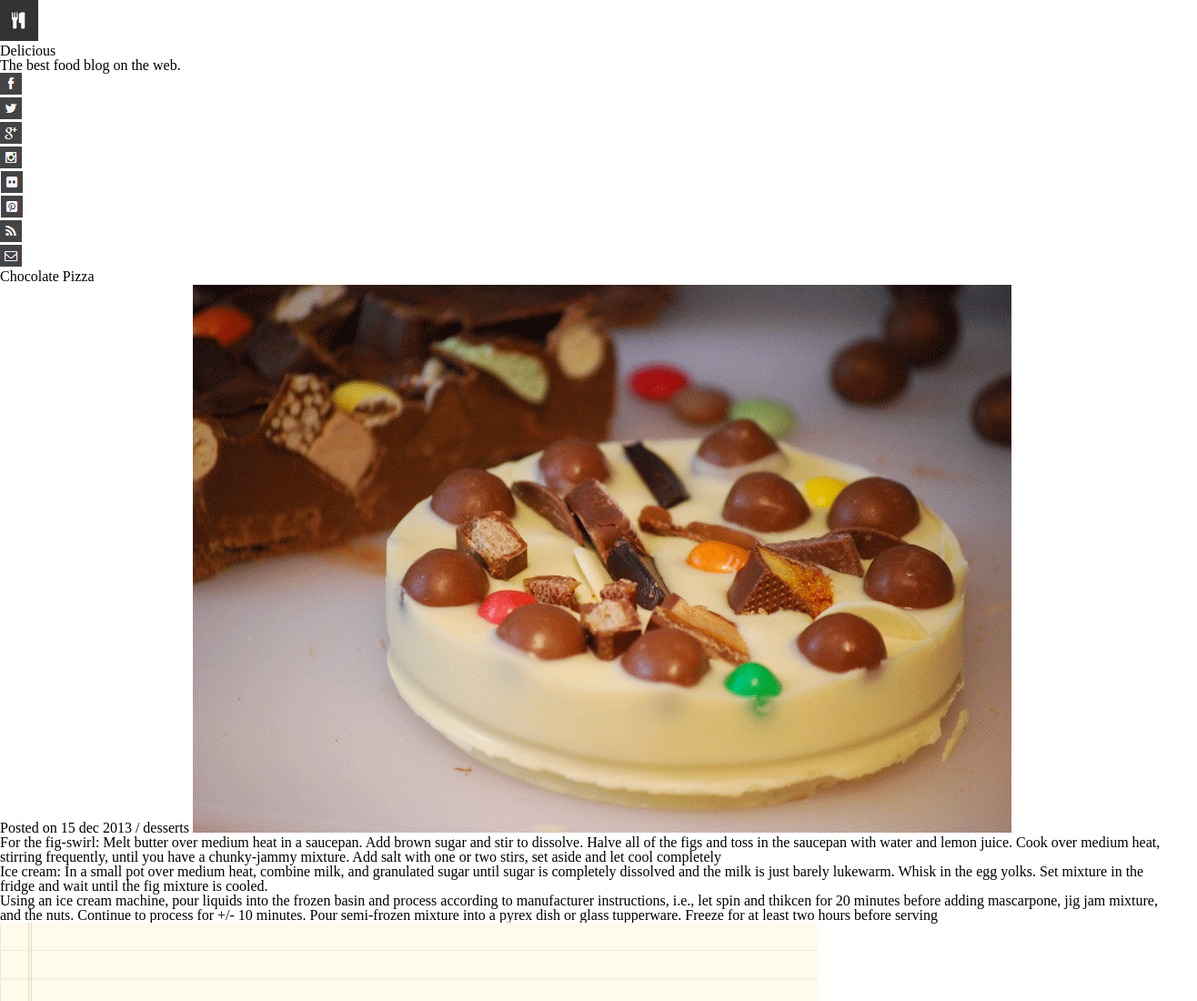
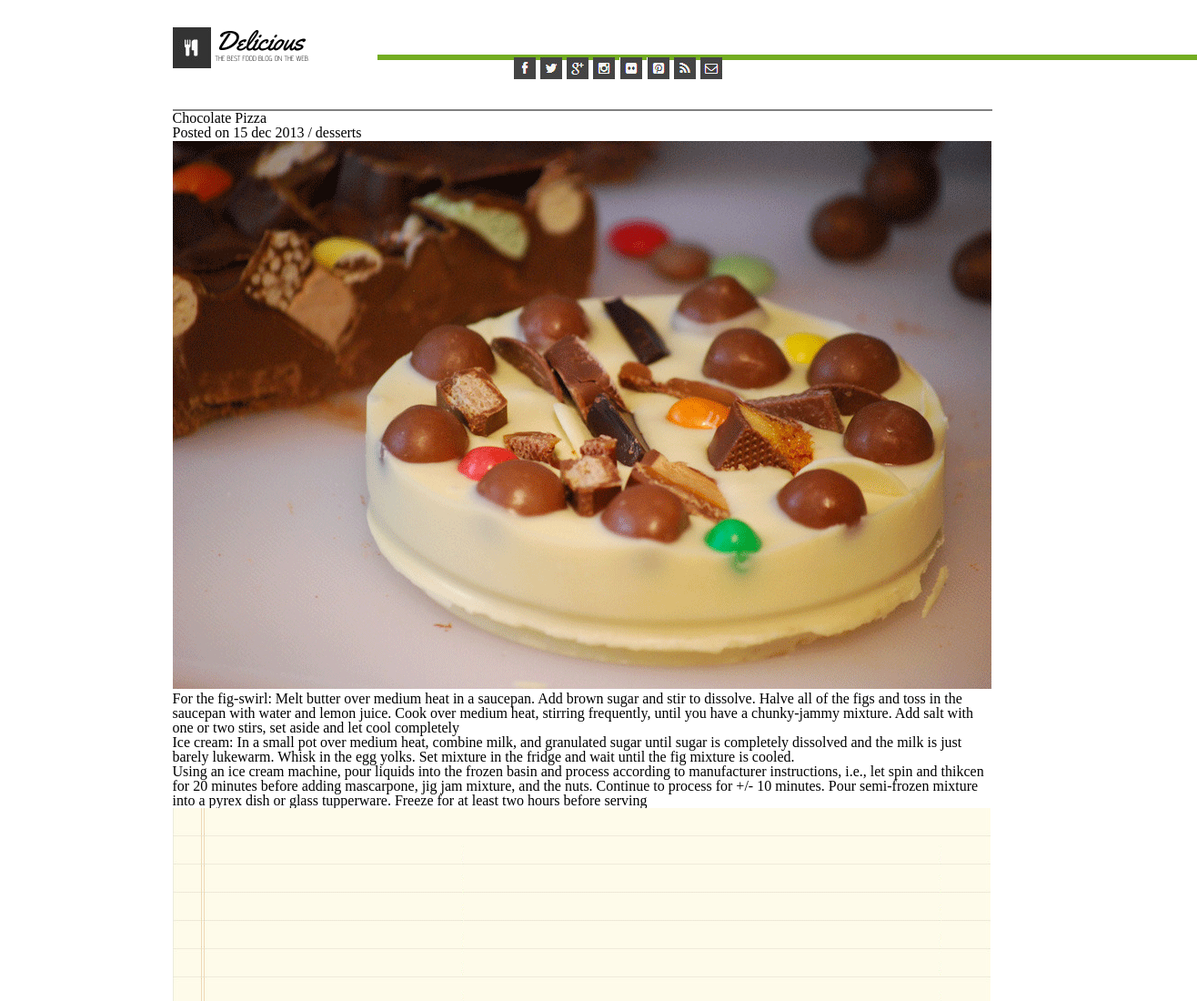
Before and after one commit to surfwalker/chocolate-pizza, a plain HTML site: page index.html in a window 1280 px wide. Shown: the top 1100 px of the page at 91% size, 1316 px wide, since content can reach past the window. Drawn offline with Linux system fonts and the light colour scheme.

Commit message:
Added styling to header.

```diff
--- a/index.html
+++ b/index.html
@@ -6,6 +6,8 @@
     <title>Chcolate Pizza</title>
     <link rel="stylesheet" type="text/css" href="reset.css" />
     <link rel="stylesheet" type="text/css" href="style.css" />
+    <link href="https://fonts.googleapis.com/css?family=Yellowtail" rel="stylesheet" />
+    <link href="https://fonts.googleapis.com/css?family=Advent+Pro:300" rel="stylesheet">
   </head>
 
   <body>
@@ -15,11 +17,12 @@
 				<img src="img/logo.png" alt="logo" title="logo" />
 				<div>
 					<h1>Delicious</h1>
-					<caption>
+					<p>
 						The best food blog on the web.
-					</caption>
+          </p>
 				</div>
 
+        <div>
           <ul>
             <li>
               <img src="img/fb-icon.png" alt="fb-link" title="fb-link" />
@@ -46,6 +49,7 @@
               <img src="img/mail-icon.png" alt="email-link" title="email-link" />
             </li>
           </ul>
+        </div>
       </nav>
     </header>
 
--- a/style.css
+++ b/style.css
@@ -0,0 +1,47 @@
+/* ENTIRE PAGE */
+
+body {
+    width: 901px;
+    margin: 0px auto;
+    font-family: serif;
+}
+
+/* HEADER */
+
+header {
+    height: 90px;
+    border-bottom: 2px solid grey;
+}
+
+header img {
+    float:left;
+    margin-right: 5px;
+}
+
+nav {
+    margin-top: 30px;
+}
+
+nav h1 {
+    font-family: 'Yellowtail', cursive;
+    font-size: 30px;
+}
+
+nav p {
+    text-transform: uppercase;
+    font-family: 'Advent Pro', sans-serif;
+    font-size: 8px;
+    float: left;
+}
+
+div ul {
+    position: relative;
+    left: 225px;
+    border: 3px solid #73AD21;
+  }
+
+/* MAIN - BANNER*/
+
+/* MAIN - SECTION*/
+
+/* FOOTER */
```
Lines whose indentation alone changed are shown as unchanged.
